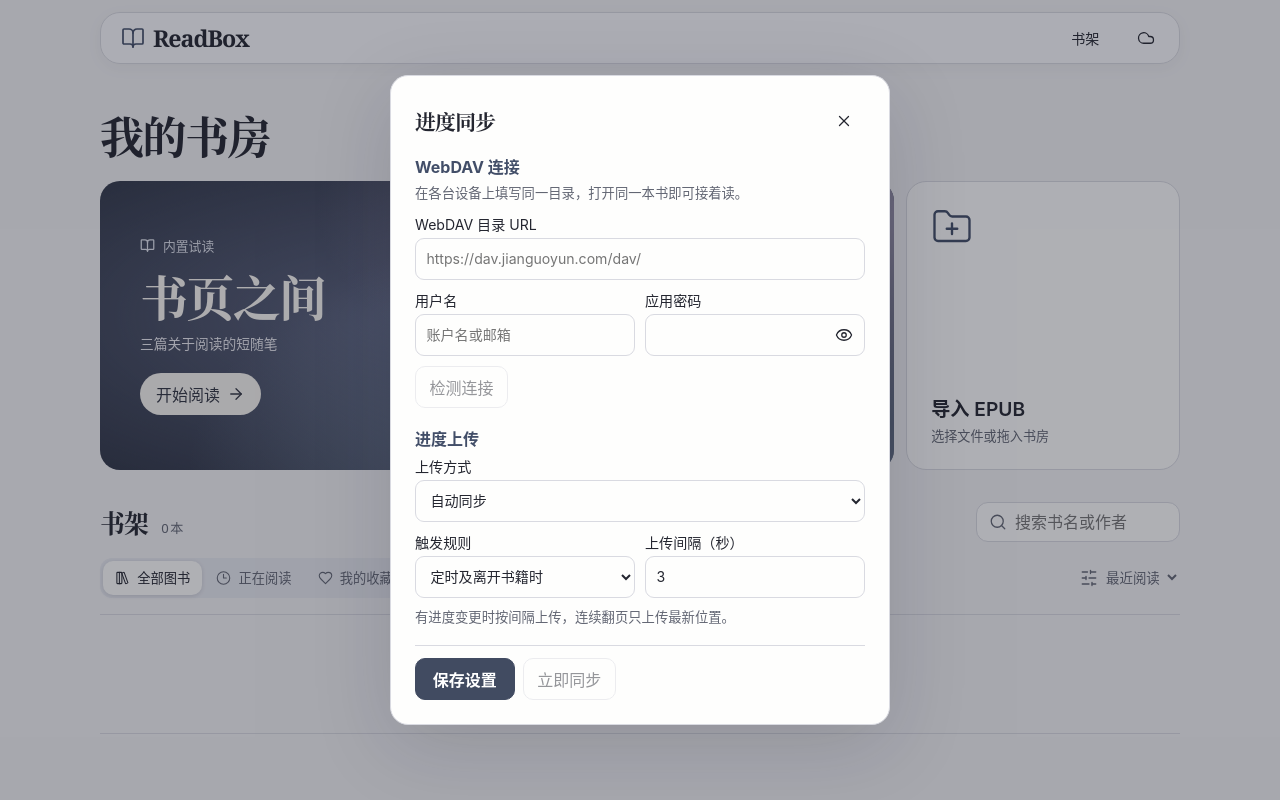
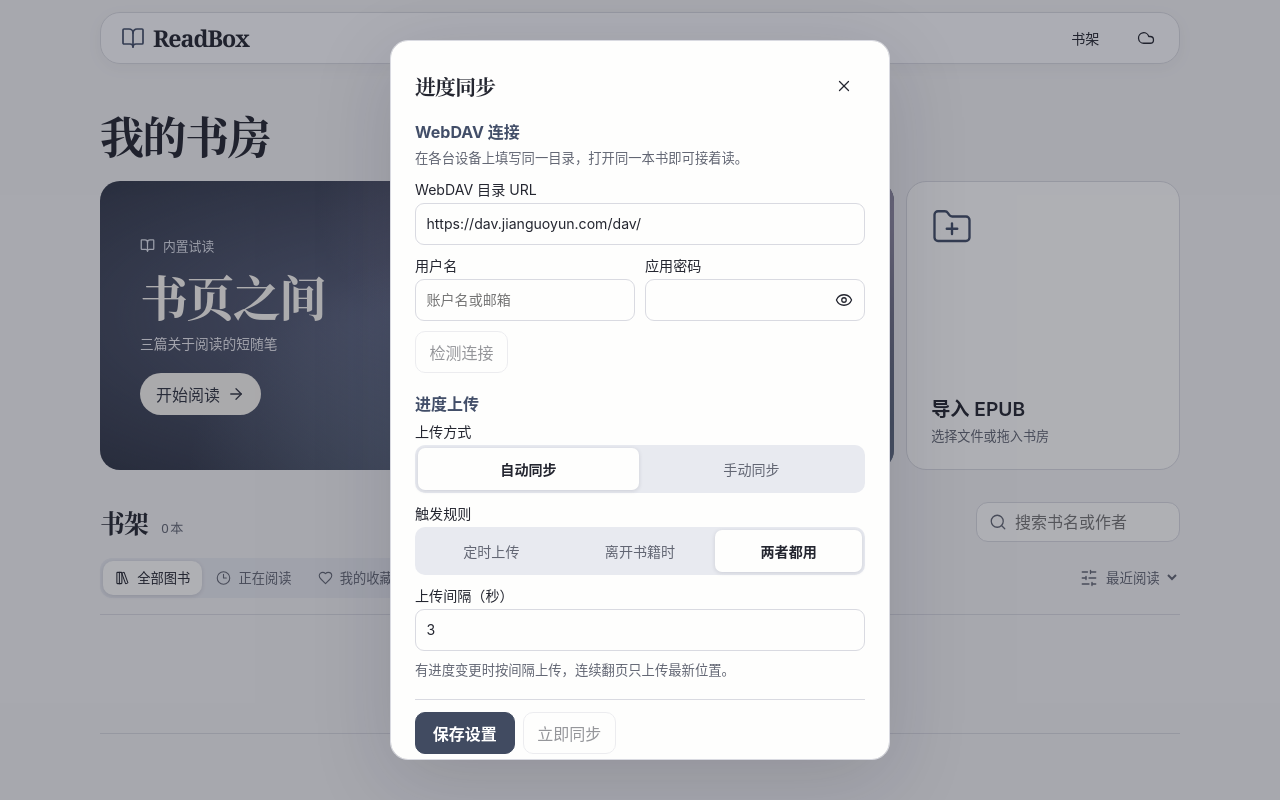
Before and after one commit to suyh1/ReadBox, a Vue app: page / in a window 1280 px wide. Both pictures are taken after a click on the button "进度同步". Built offline with nearby package versions, Linux system fonts and the light colour scheme.

Commit message:
预填坚果云地址并改用分段控件选择同步方式

```diff
--- a/src/components/SyncSettings.vue
+++ b/src/components/SyncSettings.vue
@@ -4,6 +4,15 @@ import { Eye, EyeOff } from '@lucide/vue'
 import { davConfig, defaultConfig, saveConfig, syncNow, syncing, syncMessage, syncError, testConnection } from '../reader/sync'
 
 const passwordId = useId()
+const modes = [
+  { value: true, label: '自动同步' },
+  { value: false, label: '手动同步' },
+]
+const rules = [
+  { value: 'interval', label: '定时上传' },
+  { value: 'leave', label: '离开书籍时' },
+  { value: 'both', label: '两者都用' },
+] as const
 const form = ref({ ...defaultConfig })
 const revealed = ref(false)
 const saving = ref(false)
@@ -50,7 +59,7 @@ async function save(clear = false) {
       <legend>WebDAV 连接</legend>
       <small>在各台设备上填写同一目录，打开同一本书即可接着读。</small>
       <label>WebDAV 目录 URL
-        <input v-model="form.url" type="url" required placeholder="https://dav.jianguoyun.com/dav/" />
+        <input v-model="form.url" type="url" required />
       </label>
       <small v-if="form.url.startsWith('http://')">HTTP 会以明文传输应用密码。</small>
       <div class="sync-fields">
@@ -74,24 +83,29 @@ async function save(clear = false) {
     </fieldset>
     <fieldset :disabled="saving || testing">
       <legend>进度上传</legend>
-      <label>上传方式
-        <select v-model="form.auto" aria-label="上传方式">
-          <option :value="true">自动同步</option>
-          <option :value="false">手动同步</option>
-        </select>
-      </label>
-      <div v-if="form.auto" class="sync-fields">
-        <label>触发规则
-          <select v-model="form.rule" aria-label="触发规则">
-            <option value="both">定时及离开书籍时</option>
-            <option value="interval">定时上传</option>
-            <option value="leave">离开书籍时</option>
-          </select>
-        </label>
+      <fieldset class="sync-choice">
+        <legend>上传方式</legend>
+        <div class="sync-segments">
+          <label v-for="mode in modes" :key="mode.label">
+            <input v-model="form.auto" type="radio" name="upload-mode" :value="mode.value" />
+            <span>{{ mode.label }}</span>
+          </label>
+        </div>
+      </fieldset>
+      <template v-if="form.auto">
+        <fieldset class="sync-choice">
+          <legend>触发规则</legend>
+          <div class="sync-segments">
+            <label v-for="rule in rules" :key="rule.value">
+              <input v-model="form.rule" type="radio" name="upload-rule" :value="rule.value" />
+              <span>{{ rule.label }}</span>
+            </label>
+          </div>
+        </fieldset>
         <label v-if="form.rule !== 'leave'">上传间隔（秒）
           <input v-model.number="form.intervalSeconds" type="number" required min="1" max="3600" step="1" />
         </label>
-      </div>
+      </template>
       <small>{{ !form.auto ? '翻页后，点「立即同步」上传待同步进度。' : form.rule === 'leave' ? '返回书房时上传待同步进度。' : '有进度变更时按间隔上传，连续翻页只上传最新位置。' }}</small>
     </fieldset>
     <div class="sync-actions">
--- a/src/reader/sync.ts
+++ b/src/reader/sync.ts
@@ -4,7 +4,7 @@ import { listBooks, updateBook } from './library'
 
 const storageKey = 'readbox-webdav'
 export const defaultConfig: DavConfig = {
-  url: '', username: '', password: '', auto: true, rule: 'both', intervalSeconds: 3,
+  url: 'https://dav.jianguoyun.com/dav/', username: '', password: '', auto: true, rule: 'both', intervalSeconds: 3,
 }
 export const davConfig = shallowRef<DavConfig | null>(null)
 export const syncMessage = ref('')
--- a/src/style.css
+++ b/src/style.css
@@ -496,7 +496,15 @@ dialog button + button {
 .sync-settings label, .sync-password {
   display: grid; justify-content: stretch; gap: 4px; margin: 0; min-height: 0; font-size: .88rem;
 }
-.sync-settings input, .sync-settings select { width: 100%; min-width: 0; min-height: 42px; }
+.sync-settings input { width: 100%; min-width: 0; min-height: 42px; }
+.sync-choice legend { color: var(--ink); font-size: .88rem; font-weight: normal; padding-bottom: 4px; }
+.sync-segments { display: flex; gap: 2px; padding: 3px; background: var(--soft); border-radius: 10px; }
+.sync-segments label { position: relative; flex: 1; min-width: 0; }
+.sync-segments input { position: absolute; inset: 0; height: 100%; min-height: 0; margin: 0; opacity: 0; cursor: pointer; }
+.sync-segments span { display: grid; place-items: center; min-height: 42px; padding: 0 4px; text-align: center; color: var(--muted); border-radius: 7px; }
+.sync-segments input:checked + span { color: var(--ink); background: var(--panel); font-weight: 600; box-shadow: 0 1px 4px #24263824; }
+.sync-segments input:focus-visible + span { outline: 2px solid var(--accent); outline-offset: -2px; }
+.sync-segments input:disabled + span { opacity: .6; }
 .sync-fields { display: grid; gap: 10px; }
 @container (min-width: 360px) {
   .sync-fields { grid-template-columns: repeat(2, minmax(0, 1fr)); }
```
Also changed, not shown: scripts/smoke-desktop.mjs (+7 -5 lines).
